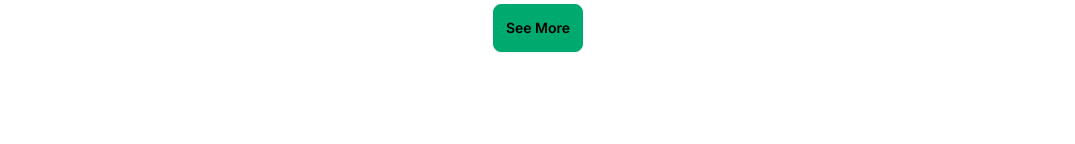
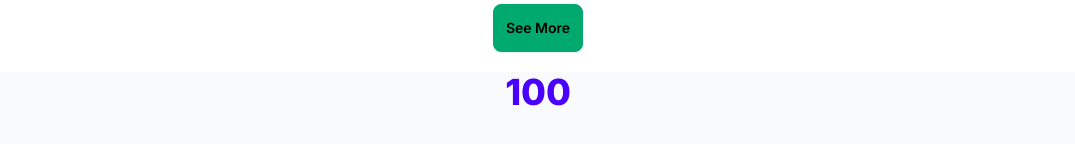
Before and after one commit to programarreza/StudyPilot, a Next.js app: page / in a window 1280 px wide. Shown: the part 2524-2668 px from the top of the page, without its empty margins (102-1177 px from the left). Before the commit the page ends 2596 px from the top, so only its background shows below. Built offline with nearby package versions, Linux system fonts and the light colour scheme.

Commit message:
number count added

```diff
--- a/package.json
+++ b/package.json
@@ -20,7 +20,9 @@
     "react-fast-marquee": "^1.6.4",
     "react-hook-form": "^7.50.1",
     "react-hot-toast": "^2.4.1",
-    "react-icons": "^5.0.1"
+    "react-icons": "^5.0.1",
+    "react-scroll-trigger": "^0.6.14",
+    "react-spring": "^9.7.3"
   },
   "devDependencies": {
     "autoprefixer": "^10.0.1",
--- a/src/app/page.js
+++ b/src/app/page.js
@@ -3,6 +3,7 @@ import Banner from '@/components/Banner';
 import Collaborator from '@/components/Collaborator';
 import Courses from '@/components/Courses';
 import Instructor from '@/components/Instructor/Instructor';
+import UserStatics from '@/components/UserStatics/UserStatics';
 import React from 'react';
 
 
@@ -13,6 +14,7 @@ const HomePage = () => {
       <Collaborator></Collaborator>
       <Instructor></Instructor>
       <Courses></Courses>
+      <UserStatics></UserStatics>
     </div>
   );
 };
--- a/src/components/Navbar/Navbar.jsx
+++ b/src/components/Navbar/Navbar.jsx
@@ -24,7 +24,7 @@ const Navbar = () => {
     <div className={`h-24 fixed w-screen z-30 ${active ? "" : ""}`}>
       <div className={`h-8 bg-green-200  transition-all duration-500 ${active ? "-translate-y-8 " : "translate-y-0"}`}>
         <marquee behavior="scroll" direction="left">
-          here will be show important notice
+          Important notices and offers will be shown here
         </marquee>
       </div>
       <div className={`h-16 bg-green-400 grid grid-cols-8 px-10 items-center justify-between ${active ? "-translate-y-8 transition-all duration-500" : "translate-y-0 transition-all duration-500"}`}>
--- /dev/null
+++ b/src/components/UserStatics/NumberCount.jsx
@@ -0,0 +1,28 @@
+'use client'
+import PropTypes from 'prop-types';
+import { useState, useEffect } from 'react';
+import { useSpring, animated } from 'react-spring';
+const NumberCount = ({ endValue }) => {
+    const [animatedValue, setAnimatedValue] = useState(0);
+
+    const animationProps = useSpring({
+        from: { value: 0 },
+        to: { value: animatedValue },
+        config: { duration: 1000 },
+        onRest: () => setAnimatedValue(endValue)
+    });
+    useEffect(() => {
+        setAnimatedValue(endValue);
+    }, [endValue]);
+    return (
+        <animated.span>
+            {animationProps.value.interpolate((val) => Math.floor(val))}
+        </animated.span>
+    );
+};
+
+NumberCount.propTypes = {
+    endValue: PropTypes.number
+};
+
+export default NumberCount;
--- /dev/null
+++ b/src/components/UserStatics/UserStatics.jsx
@@ -0,0 +1,16 @@
+'use client'
+import ScrollTrigger from 'react-scroll-trigger';
+import NumberCount from './NumberCount';
+import { useState } from 'react';
+const UserStatics = () => {
+    const[counterOn,setCounterOn]=useState(false)
+    return (
+        <div className='bg-gray-50 h-44'>
+            <ScrollTrigger onEnter={() => setCounterOn(true)} onExit={() => setCounterOn(false)}>
+                <div className="stat-value text-primary text-center">{counterOn && <NumberCount endValue={100}></NumberCount>}</div>
+            </ScrollTrigger>
+        </div>
+    );
+};
+
+export default UserStatics;
```
Also changed, not shown: 1 other file (tests, documents, lock files or other folders).
